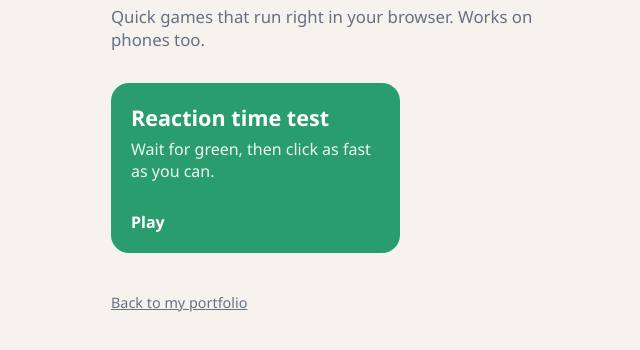
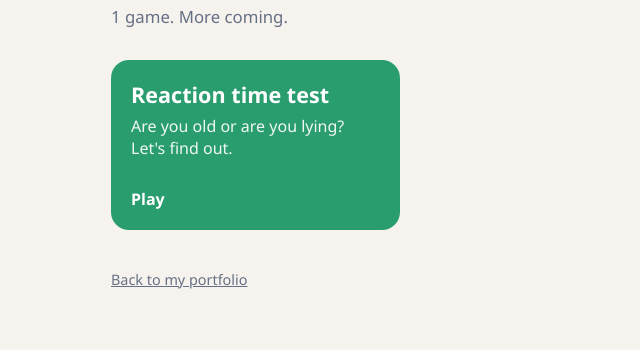
Before and after one commit to kun-zZ/minigames, a plain HTML site: page index.html in a window 1280 px wide. Shown: the part 108-458 px from the top of the page, without its empty margins (79-719 px from the left). Drawn offline with Linux system fonts and the light colour scheme.

Commit message:
Revise intro text and game description
Updated the introductory text and modified the blurb for the reaction time test game.

```diff
--- a/index.html
+++ b/index.html
@@ -65,7 +65,7 @@
 <body>
 <main>
   <h1>Minigames</h1>
-  <p class="intro">Quick games that run right in your browser. Works on phones too.</p>
+  <p class="intro">1 game. More coming. </p>
 
   <div id="grid"></div>
 
@@ -79,7 +79,7 @@
   // folder: the folder name of the game (must match the folder in the repo)
   // ready:  true once the game exists, false shows a faded "Coming soon" card
   const games = [
-    { title: 'Reaction time test', blurb: 'Wait for green, then click as fast as you can.', folder: 'reaction-time', color: '#2a9d6f', ready: true },
+    { title: 'Reaction time test', blurb: 'Are you old or are you lying? Let\'s find out.', folder: 'reaction-time', color: '#2a9d6f', ready: true },
     //{ title: 'Tic-tac-toe, with a twist', blurb: 'The old classic, made harder.', folder: 'tic-tac-toe-twist', color: '#e76f51', ready: false },
     //{ title: '2048', blurb: 'Slide and merge the tiles.', folder: '2048', color: '#3a86ff', ready: false },
   ];
```
